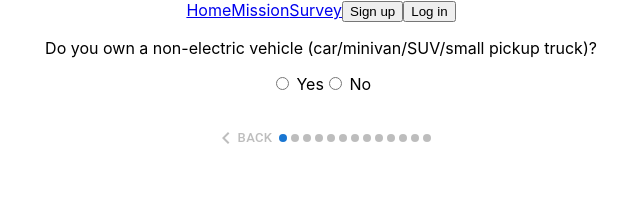
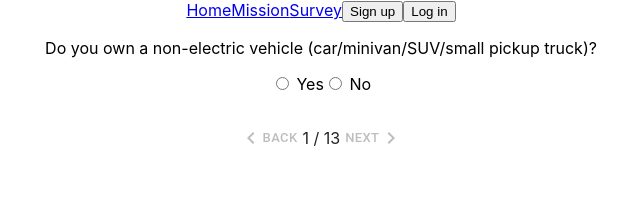
Before and after one commit to hiddencilantro/the-nobrac-initiative, a React (Create React App) app: page /survey in a window 1280 px wide. Shown: the top 212 px of the page, without its empty margins (319-959 px from the left). Built offline with nearby package versions, Linux system fonts and the light colour scheme.

Commit message:
changed stepper to text style

```diff
--- a/src/components/Survey.js
+++ b/src/components/Survey.js
@@ -728,16 +728,14 @@ function Survey({setSignup}) {
             </Routes>
             {activeStep !== 13 ?
                 <MobileStepper
-                    variant="dots"
+                    variant="text"
                     steps={13}
                     position="static"
                     activeStep={activeStep}
                     nextButton={
-                        toggle !== null ?
-                        <Button size="small" onClick={handleNext}>
+                        <Button size="small" onClick={handleNext} disabled={toggle === null} >
                             Next<KeyboardArrowRight />
                         </Button>
-                        : null
                     }
                     backButton={
                         <Button size="small" onClick={handleBack} disabled={activeStep === 0}>
```
